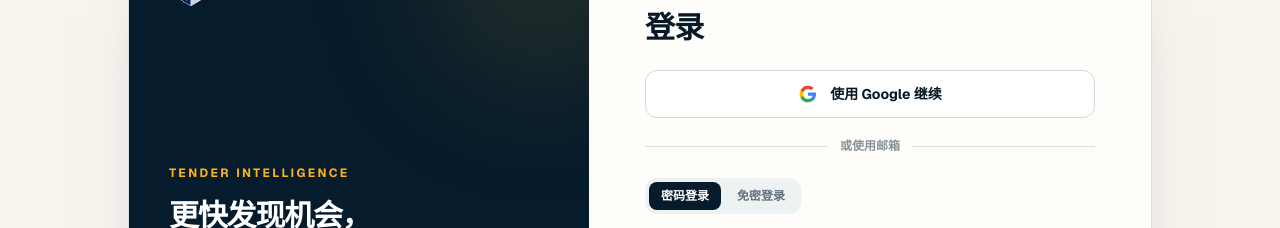
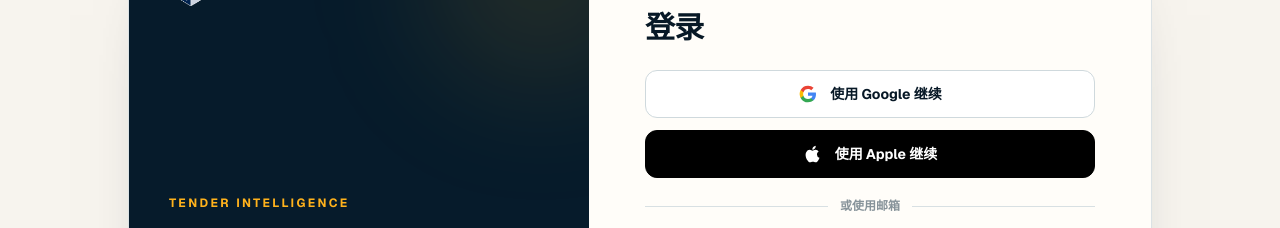
Before and after one commit to Lordain/Tender-Intelligence-Platform, a Next.js app: page /login in a window 1280 px wide. Shown: the part 208-436 px from the top of the page. Built offline with nearby package versions, Linux system fonts and the light colour scheme; no server answers.

Commit message:
Add Apple sign-in option

```diff
--- a/components/auth/SocialAuthButtons.tsx
+++ b/components/auth/SocialAuthButtons.tsx
@@ -11,38 +11,57 @@
 
 export function SocialAuthButtons({ onError }: SocialAuthButtonsProps) {
   const { locale } = useLocale();
-  const [loading, setLoading] = useState(false);
+  const [loadingProvider, setLoadingProvider] = useState<"google" | "apple" | null>(null);
 
-  async function continueWithGoogle() {
-    setLoading(true);
+  async function continueWith(provider: "google" | "apple") {
+    setLoadingProvider(provider);
     onError(null);
 
     const next = safeNextPath(new URLSearchParams(window.location.search).get("next"));
     const supabase = getSupabaseBrowserClient();
     const { error } = await supabase.auth.signInWithOAuth({
-      provider: "google",
+      provider,
       options: {
         redirectTo: `${window.location.origin}/auth/callback?next=${encodeURIComponent(next)}`,
+        ...(provider === "apple" ? { scopes: "name email" } : {}),
       },
     });
 
     if (error) {
       onError(error.message);
-      setLoading(false);
+      setLoadingProvider(null);
     }
   }
 
   return (
     <div className="flex flex-col gap-5">
+      <div className="flex flex-col gap-3">
         <button
           type="button"
-        onClick={continueWithGoogle}
-        disabled={loading}
+          onClick={() => continueWith("google")}
+          disabled={loadingProvider !== null}
           className="flex min-h-12 w-full items-center justify-center gap-3 rounded-xl border border-[#cfd9dd] bg-white px-4 py-3 text-sm font-bold text-[#071826] transition-colors hover:border-[#9eacb2] hover:bg-[#f7f9f9] disabled:cursor-wait disabled:opacity-60"
         >
           <GoogleIcon />
-        {localize(loading ? uiText.connectingToGoogle : uiText.continueWithGoogle, locale)}
+          {localize(
+            loadingProvider === "google" ? uiText.connectingToGoogle : uiText.continueWithGoogle,
+            locale,
+          )}
         </button>
+
+        <button
+          type="button"
+          onClick={() => continueWith("apple")}
+          disabled={loadingProvider !== null}
+          className="flex min-h-12 w-full items-center justify-center gap-3 rounded-xl border border-black bg-black px-4 py-3 text-sm font-bold text-white transition-colors hover:bg-[#242424] disabled:cursor-wait disabled:opacity-60"
+        >
+          <AppleIcon />
+          {localize(
+            loadingProvider === "apple" ? uiText.connectingToApple : uiText.continueWithApple,
+            locale,
+          )}
+        </button>
+      </div>
 
       <div className="flex items-center gap-3" aria-hidden="true">
         <span className="h-px flex-1 bg-[#d8e0e3]" />
@@ -65,3 +84,11 @@
     </svg>
   );
 }
+
+function AppleIcon() {
+  return (
+    <svg aria-hidden="true" viewBox="0 0 24 24" className="h-5 w-5 shrink-0 fill-current">
+      <path d="M16.7 12.7c0-2.4 2-3.6 2.1-3.7a4.6 4.6 0 0 0-3.6-2c-1.5-.2-3 1-3.8 1-.8 0-2-1-3.3-1a4.9 4.9 0 0 0-4.1 2.5c-1.8 3-.5 7.5 1.3 10 .9 1.2 1.9 2.6 3.2 2.5 1.3-.1 1.8-.8 3.4-.8 1.5 0 2 .8 3.4.8 1.4 0 2.3-1.3 3.1-2.5a11 11 0 0 0 1.4-2.9 4.2 4.2 0 0 1-3.1-3.9ZM14.2 5.4A4.3 4.3 0 0 0 15.3 2a4.7 4.7 0 0 0-3 1.6 4 4 0 0 0-1.1 3.3 3.9 3.9 0 0 0 3-1.5Z" />
+    </svg>
+  );
+}
--- a/lib/localize.ts
+++ b/lib/localize.ts
@@ -165,6 +165,16 @@
     es: "Conectando con Google…",
     zh: "正在前往 Google…",
   },
+  continueWithApple: {
+    en: "Continue with Apple",
+    es: "Continuar con Apple",
+    zh: "使用 Apple 继续",
+  },
+  connectingToApple: {
+    en: "Connecting to Apple…",
+    es: "Conectando con Apple…",
+    zh: "正在前往 Apple…",
+  },
   orContinueWithEmail: {
     en: "or continue with email",
     es: "o continuar con correo",
```
Lines whose indentation alone changed are shown as unchanged.
